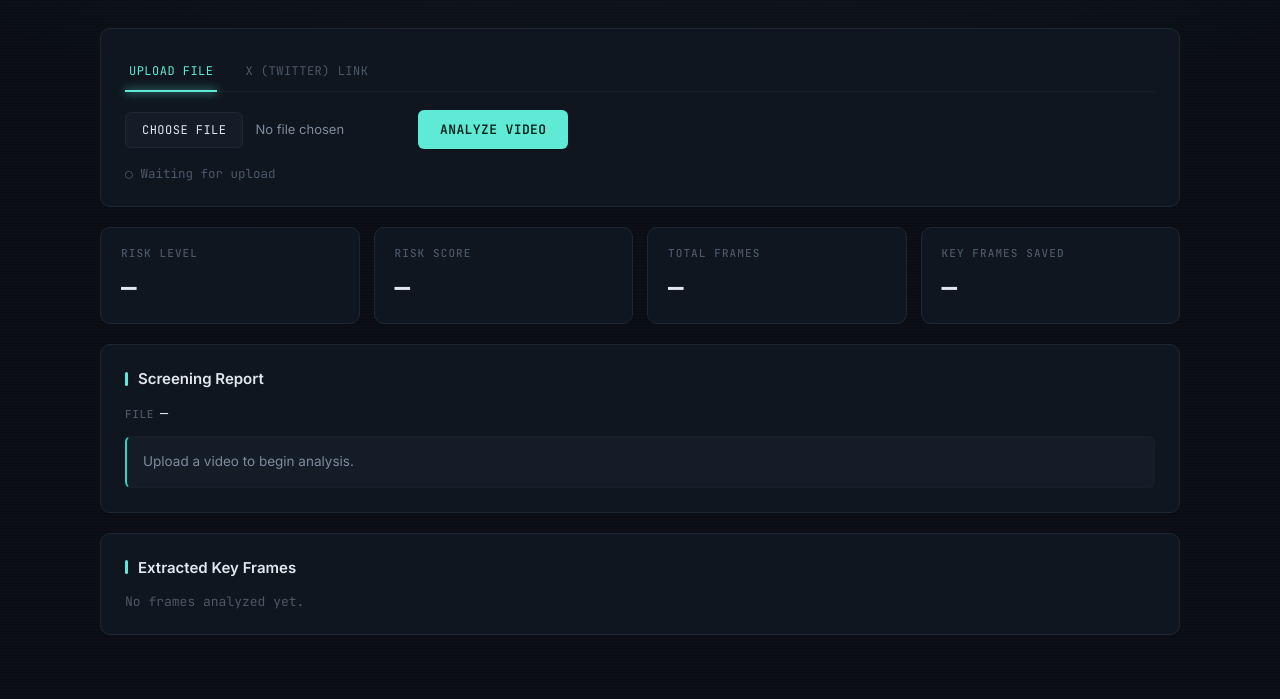
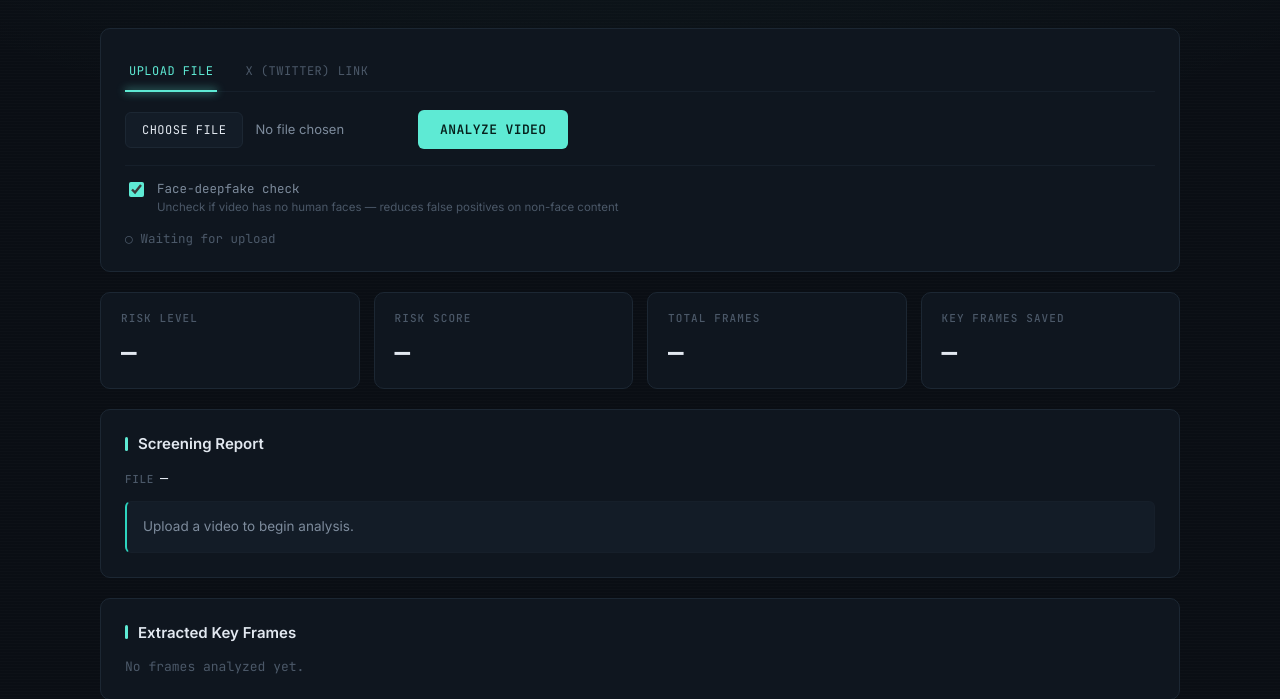
Before and after one commit to prashantit98-ctrl/deepfake-newsroom-mvp1, a Python web app: template templates/index.html in a window 1280 px wide. Shown: the part 240-939 px from the top of the page. Before the commit the page ends 875 px from the top, so only its background shows below. Run offline with Jinja, Linux system fonts and the light colour scheme; the template is opened without the code that fills it, so the values that code supplies are empty; some libraries are stand-ins or nearby versions.

Commit message:
Update index.html

```diff
--- a/templates/index.html
+++ b/templates/index.html
@@ -219,6 +219,44 @@
     .url-hint strong{
         color: var(--text-dim);
         font-weight: 600;
+    }
+
+    .check-options{
+        margin-top: 16px;
+        padding-top: 14px;
+        border-top: 1px solid var(--border-soft);
+    }
+
+    .check-toggle{
+        display: flex;
+        align-items: flex-start;
+        gap: 10px;
+        cursor: pointer;
+    }
+
+    .check-toggle input[type="checkbox"]{
+        margin-top: 2px;
+        accent-color: var(--signal);
+        width: 15px;
+        height: 15px;
+        flex-shrink: 0;
+        cursor: pointer;
+    }
+
+    .toggle-label{
+        font-family: var(--mono);
+        font-size: 12.5px;
+        color: var(--text-dim);
+        display: flex;
+        flex-direction: column;
+        gap: 3px;
+    }
+
+    .toggle-hint{
+        font-family: var(--sans);
+        font-size: 11.5px;
+        color: var(--text-faint);
+        font-weight: 400;
     }
 
     .file-input-wrap{
@@ -714,6 +752,16 @@
 
         </form>
 
+        <div class="check-options">
+            <label class="check-toggle">
+                <input type="checkbox" id="enableFaceCheck" checked>
+                <span class="toggle-label">
+                    Face-deepfake check
+                    <span class="toggle-hint">Uncheck if video has no human faces — reduces false positives on non-face content</span>
+                </span>
+            </label>
+        </div>
+
         <p class="url-hint" id="urlHint" style="display:none;">
             Tip: a regular tweet link often gets blocked by X. For the most reliable result,
             right-click the video on X and choose <strong>"Copy video address"</strong>
@@ -1123,6 +1171,9 @@ document
             document.getElementById("videoFile").files[0]
         );
 
+        const enableFaceCheck = document.getElementById("enableFaceCheck").checked;
+        fd.append("enable_face_check", enableFaceCheck ? "true" : "false");
+
         try{
 
             const response = await fetch(
@@ -1184,6 +1235,7 @@ document
         startProgressSimulation();
 
         const url = document.getElementById("videoUrl").value;
+        const enableFaceCheckUrl = document.getElementById("enableFaceCheck").checked;
 
         try{
 
@@ -1192,7 +1244,7 @@ document
                 {
                     method: "POST",
                     headers: { "Content-Type": "application/json" },
-                    body: JSON.stringify({ url })
+                    body: JSON.stringify({ url, enable_face_check: enableFaceCheckUrl })
                 }
             );
 
```
